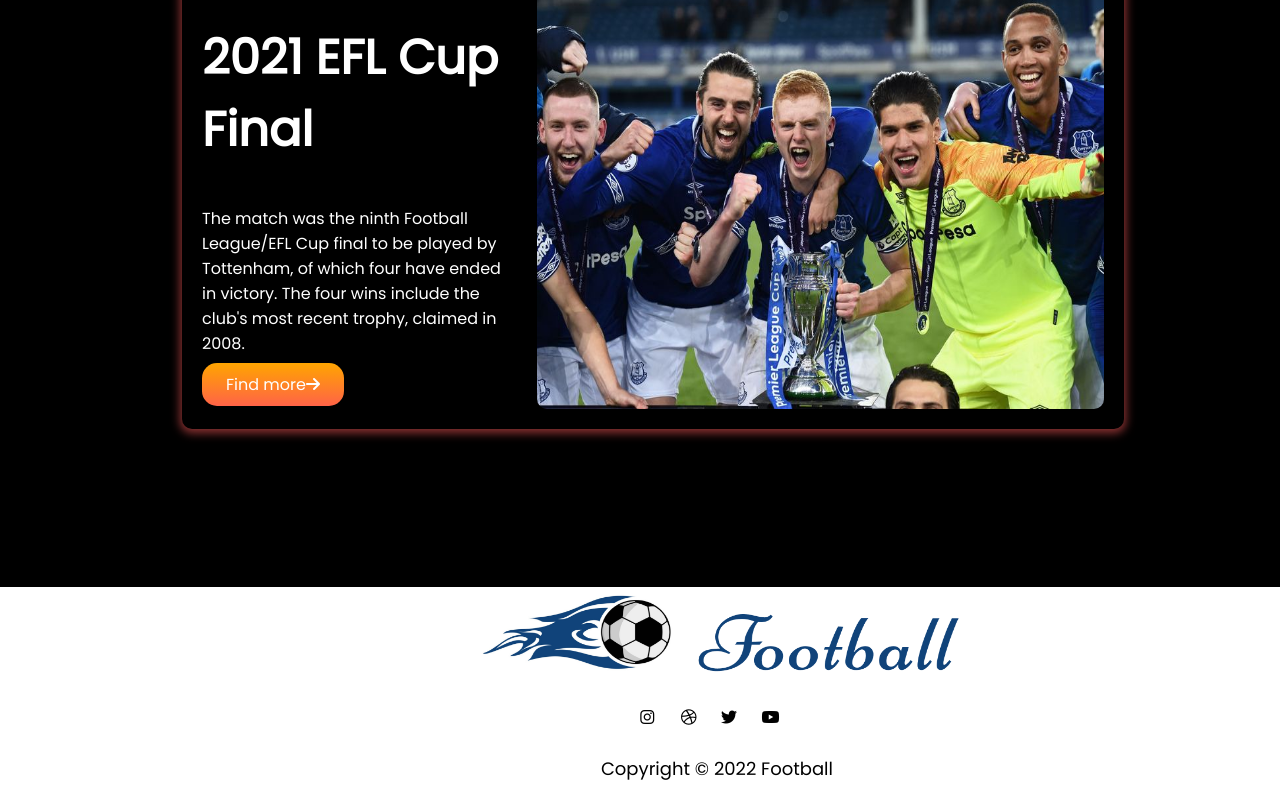
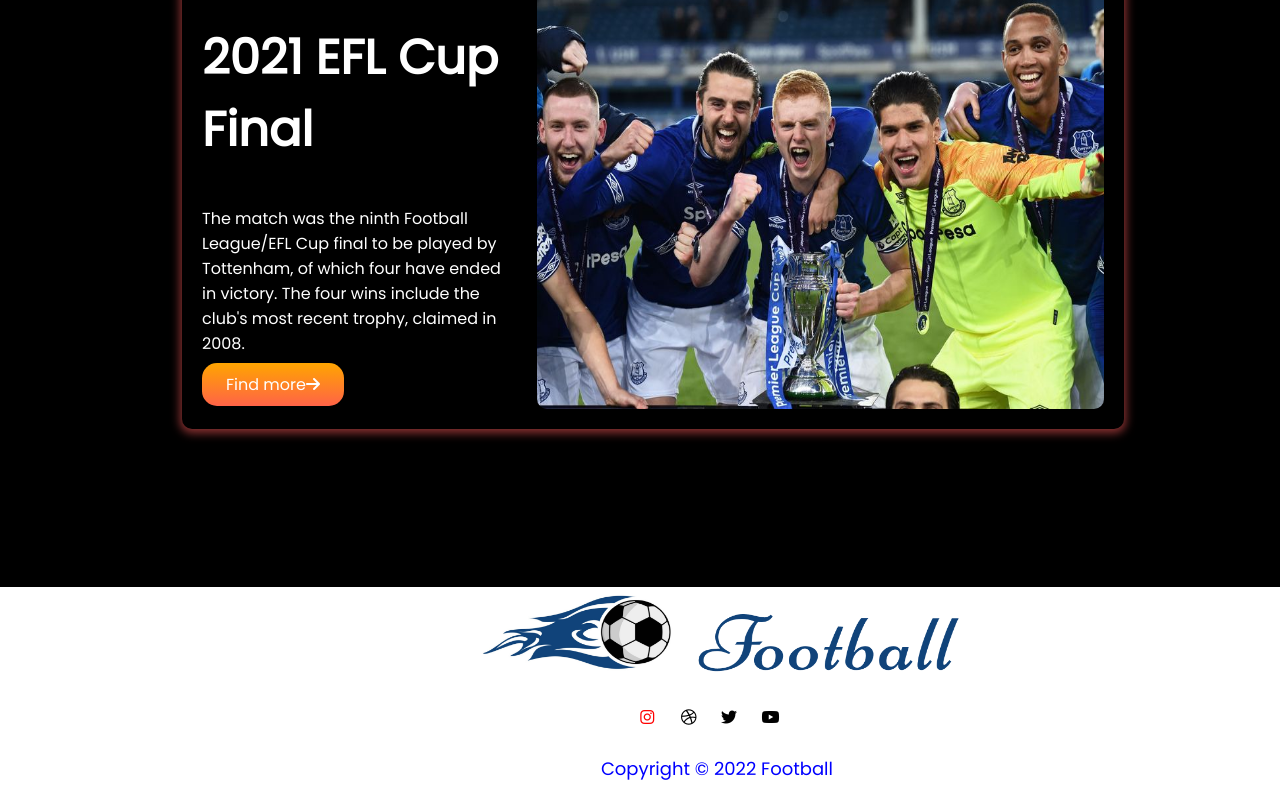
Before and after one commit to Nafis-Hasnat369/second-assignment, a plain HTML site: page index.html in a window 1280 px wide. In both pictures the pointer is over the element 656 px from the left and 5303 px from the top of the page. Shown: the part 4583-5383 px from the top of the page. Drawn offline with Linux system fonts and the light colour scheme.

Commit message:
icon color added

```diff
--- a/styles/style.css
+++ b/styles/style.css
@@ -160,8 +160,12 @@ footer{
     width: 32px;
     height: 32px;
 }
+.icon:hover{
+    color: red;
+}
 .footer-text{
     font-size: 18px;
+    color: blue;
 }
 /* -------------------
     Media Queries
```
